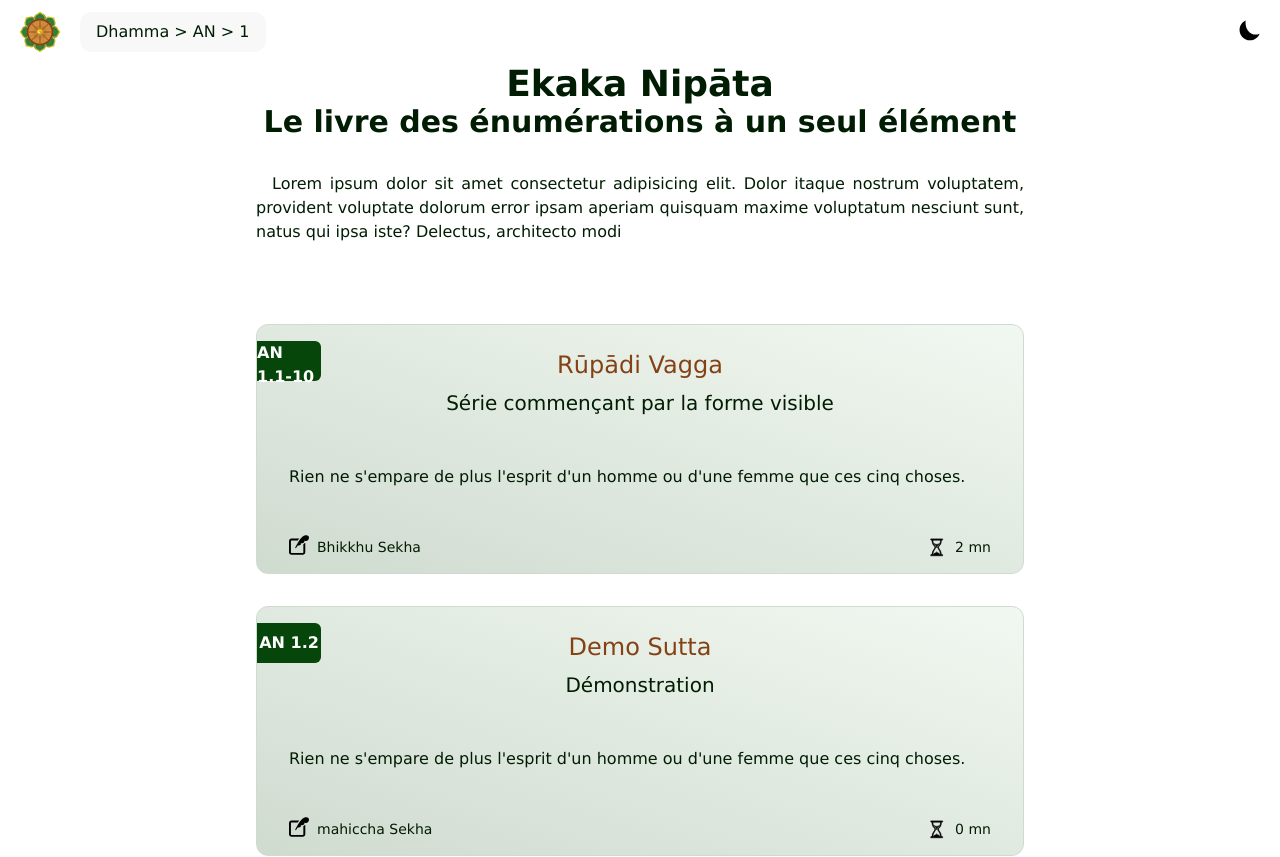
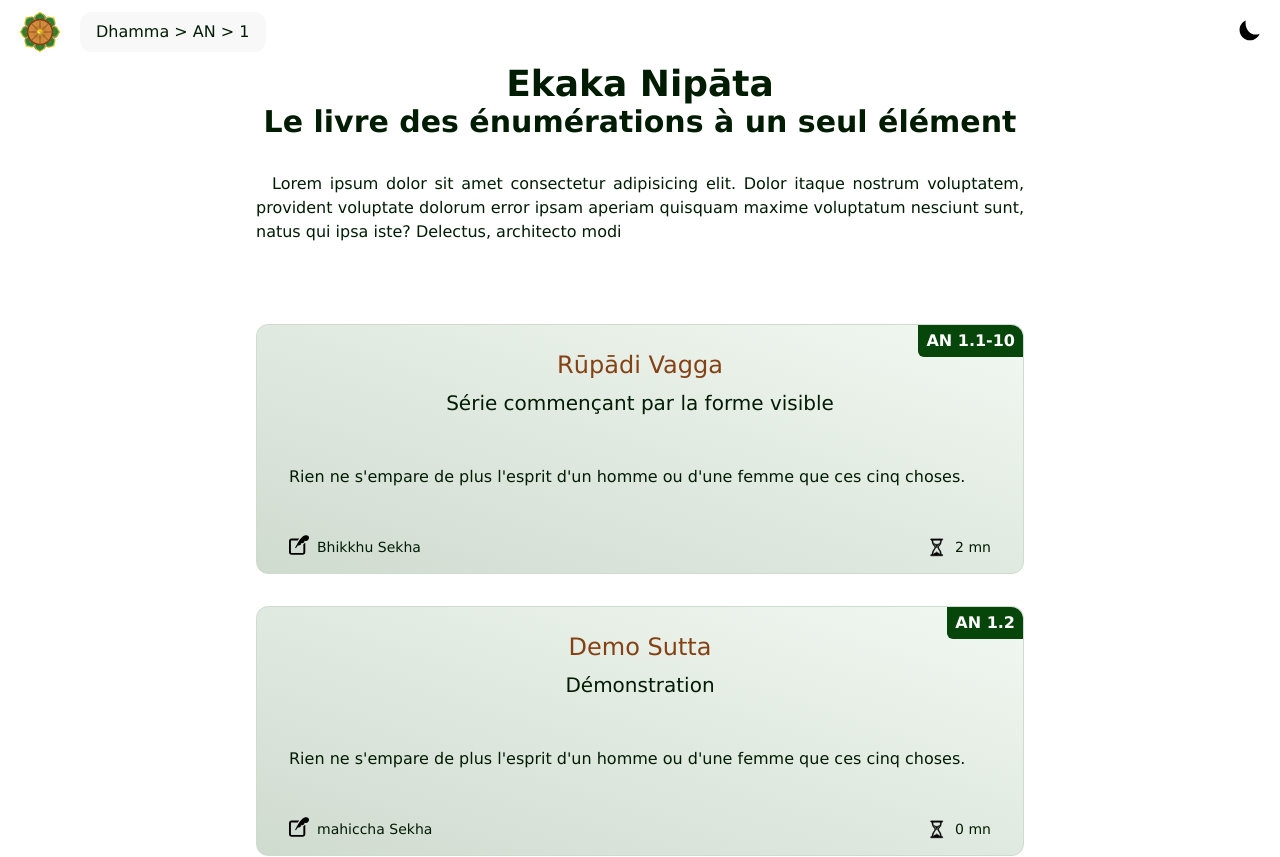
Before and after one commit to LaniakeanDev/buddha-vacana, a Next.js app: page /dhamma/an/1 in a window 1280 px wide. Shown: the top 857 px of the page. Built offline with nearby package versions, Linux system fonts and the light colour scheme.

Commit message:
identifier on the top right

```diff
--- a/app/components/CardIdentifier.tsx
+++ b/app/components/CardIdentifier.tsx
@@ -5,8 +5,8 @@ interface CardIdentifierProps {
 
 export default function CardIdentifier({ content, className }: CardIdentifierProps) {
   return (
-    <div className={`absolute top-4 left-0 h-10 center bg-(--emphasis) rounded-tr-md rounded-br-md ${className}`}>
-      <p className="font-bold !text-white">{content}</p>
+    <div className={`absolute top-0 right-0 py-1 center bg-(--emphasis) rounded-bl-md rounded-tr-xl px-2 ${className}`}>
+      <p className="font-semibold !text-white">{content}</p>
     </div>
   );
 }
--- a/app/components/SuttaCard.tsx
+++ b/app/components/SuttaCard.tsx
@@ -23,7 +23,7 @@ export default function SuttaCard({
     nikayaOrKNBook === 'an' || nikayaOrKNBook === 'sn' ? identifier.split(' ')[1].split('.')[0] : nikayaOrKNBook;
   return (
     <Link href={`${pathSegment}/${id}`} className="card">
-      <CardIdentifier content={identifier} className="!w-16" />
+      <CardIdentifier content={identifier} className="!w-fit" />
       <CardContent plTitle={plTitle} frTitle={frTitle} description={description} />
       <div className="w-full flex flex-row justify-between">
         <div className="flex flex-row items-center gap-2">
```
